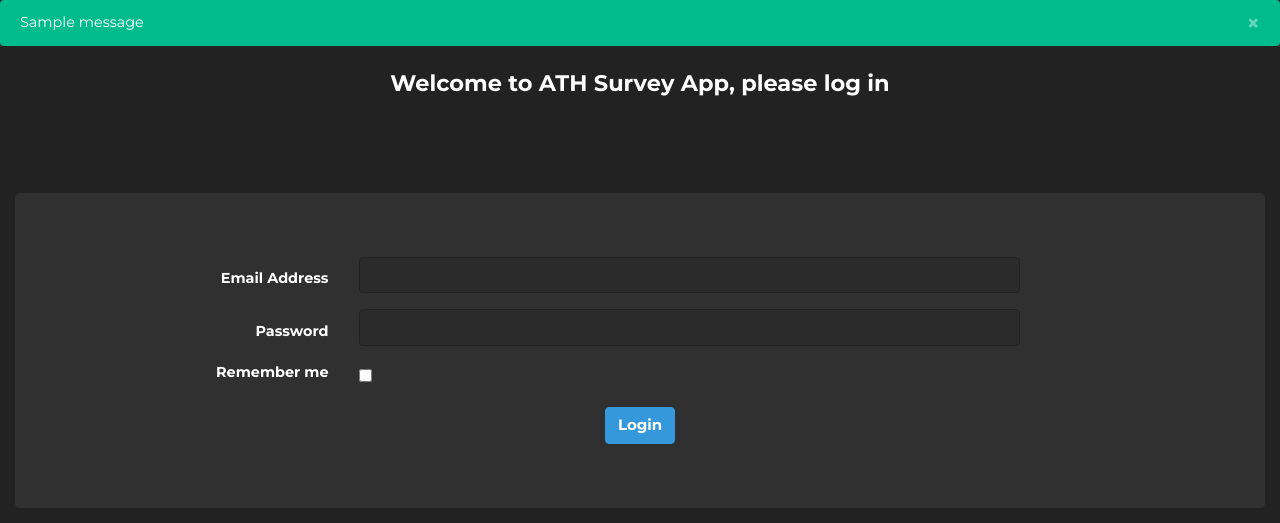
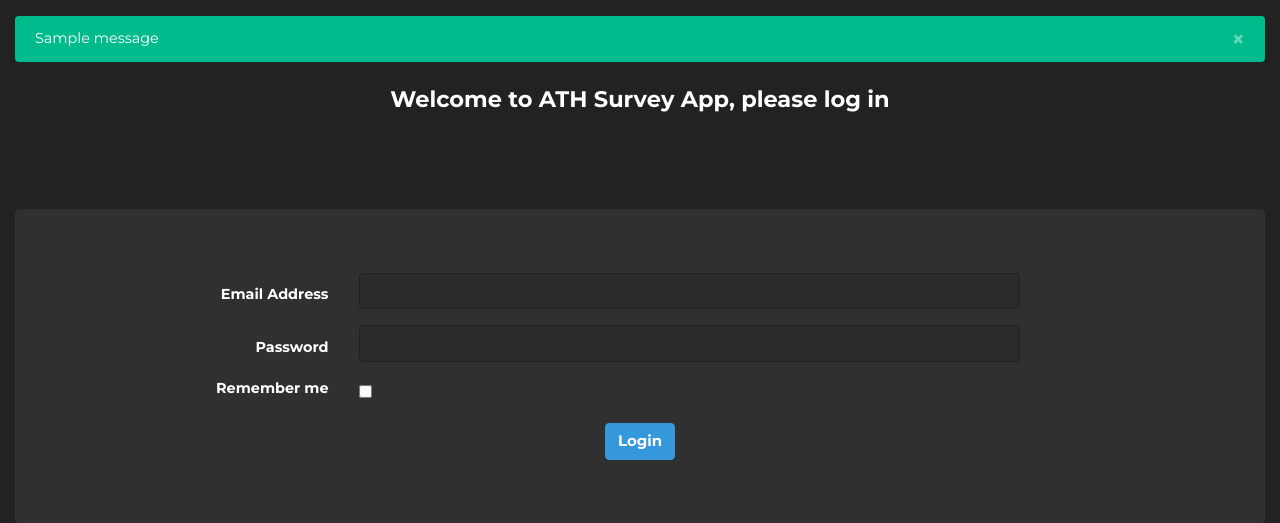
Before and after one commit to tordsyabe/ath-survey, a Flask app: page /login in a window 1280 px wide. Shown: the top 523 px of the page. Run offline with Flask 2, Linux system fonts and the light colour scheme; tables that the repository leaves empty hold one stand-in row (values such as "Sample post"); one stand-in notice (Sample message) is shown; some libraries are stand-ins or nearby versions.

Commit message:
fix login flash message

```diff
--- a/athsurveyapp/blueprints/auth/templates/login.html
+++ b/athsurveyapp/blueprints/auth/templates/login.html
@@ -44,10 +44,11 @@
   </head>
   <body>
     <main>
+      <div class="container-fluid">
         {% for category, message in get_flashed_messages(with_categories=True)
         %}{% if message %}
         <div
-        class="alert alert-{{category}} alert-dismissible fade show"
+          class="alert alert-{{category}} alert-dismissible fade show mt-3"
           role="alert"
         >
           {{message}}
@@ -61,7 +62,6 @@
           </button>
         </div>
         {% endif %} {% endfor %}
-      <div class="container-fluid">
         <div class="row justify-content-center align-items-center mt-4">
           <div class="col">
             <h4 class="text-center font-weight-bold mb-5">
```
Lines whose indentation alone changed are shown as unchanged.
